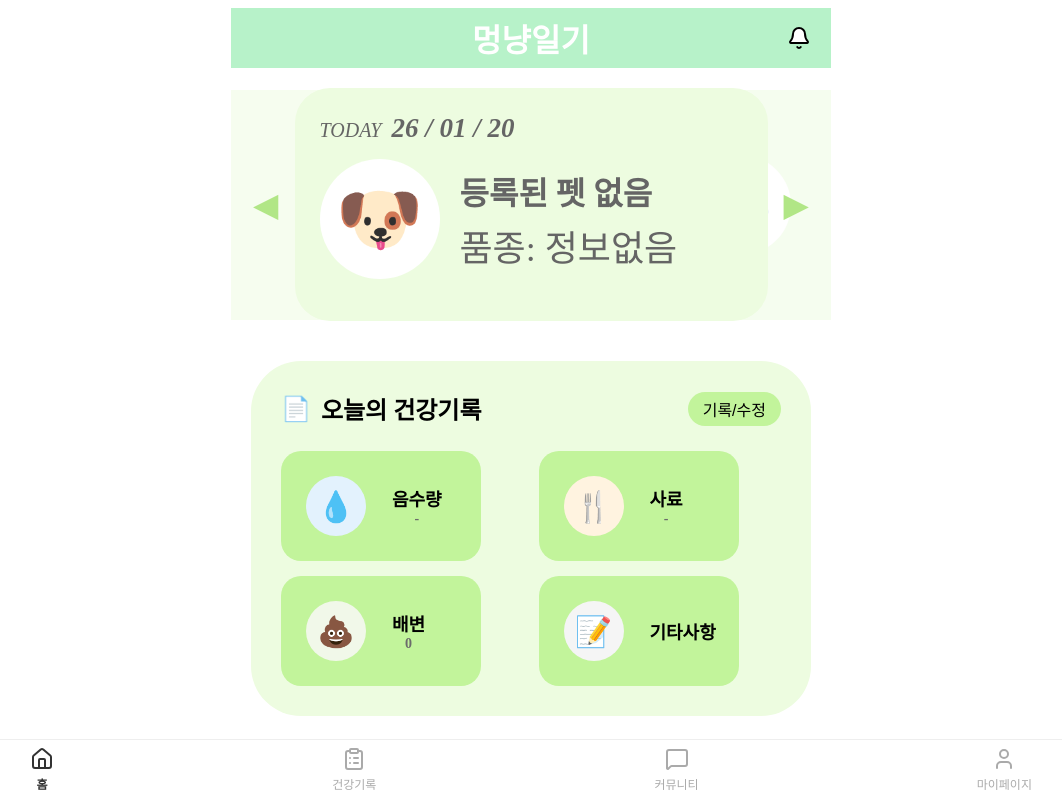
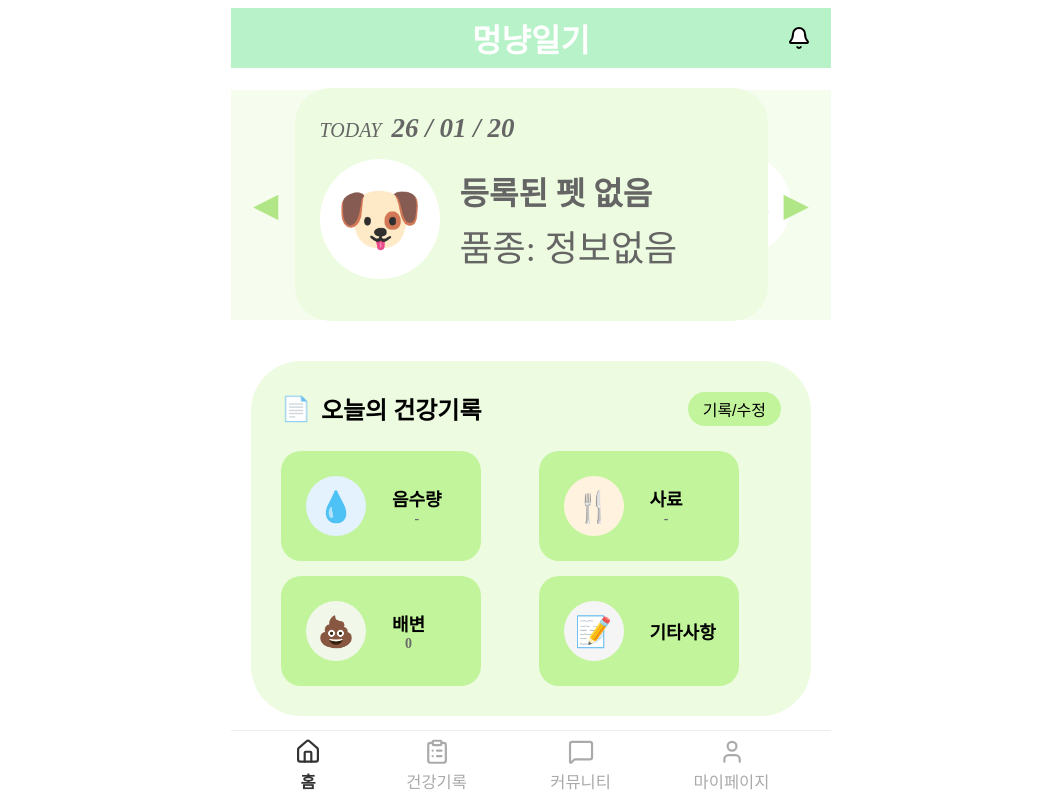
Before and after one commit to SsedamPet/SsedamPet, a React (Vite) app in the folder SsedamPet_front/: page / in a window 1280 px wide. Shown: the top 800 px of the page, without its empty margins (109-1171 px from the left). Built offline with nearby package versions, Linux system fonts and the light colour scheme.

Commit message:
components 중복폴더 정리_pages 내 폴더 삭제, 하단바 스타일 변경 완료

```diff
--- a/SsedamPet_front/src/components/layout/BottomNavBar/styles.js
+++ b/SsedamPet_front/src/components/layout/BottomNavBar/styles.js
@@ -3,27 +3,50 @@ import { css } from "@emotion/react";
 export const navContainer = css`
   position: fixed;
   bottom: 0;
-  left: 0;
+  left: 50%;
+  transform: translateX(-50%);
   width: 100%;
-  height: 60px;
+  max-width: 600px;
+  height: 70px;
+  padding: 20px;
   background-color: #fff;
   display: flex;
   justify-content: space-around;
   align-items: center;
   border-top: 1px solid #eee;
   z-index: 1000;
+  box-sizing: border-box;
 `;
 
-export const navItem = css`
+export const navItem  = (isActive)=> css`
   display: flex;
   flex-direction: column;
   align-items: center;
   cursor: pointer;
   gap: 4px;
+  transition: all 0.2s ease-in-out;
+
+  &:hover {
+    transform: translateY(-3px);
+    & svg {
+      color: #333 !important;
+    }
+    & span {
+      color: #333 !important;
+      font-weight: 900;
+    }
+  }
+
+  ${isActive &&
+  `
+    transform: scale(1.1);
+  `}
 `;
 
 export const navText = (isActive) => css`
-  font-size: 12px;
+  font-size: 15px;
   color: ${isActive ? "#333" : "#AAA"};
-  font-weight: ${isActive ? "600" : "400"};
+  font-weight: ${isActive ? "900" : "500"};
+  transition: font-weight 0.2s ease;
+  white-space: nowrap;
 `;
```
Also changed, not shown: SsedamPet_front/src/pages/components/layout/BottomNavBar/styles.js (deleted, +0 -28 lines), SsedamPet_front/src/pages/components/layout/Header/styles.js (deleted, +0 -19 lines).
